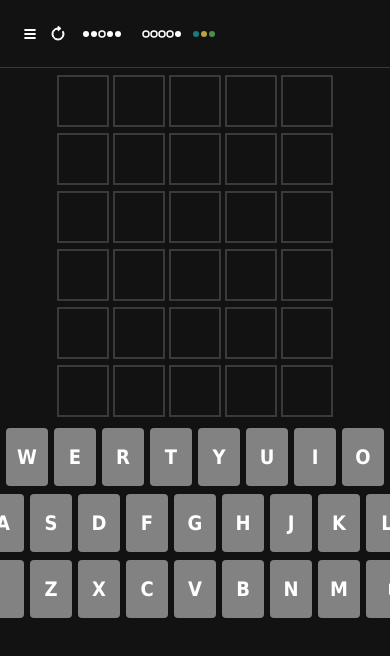
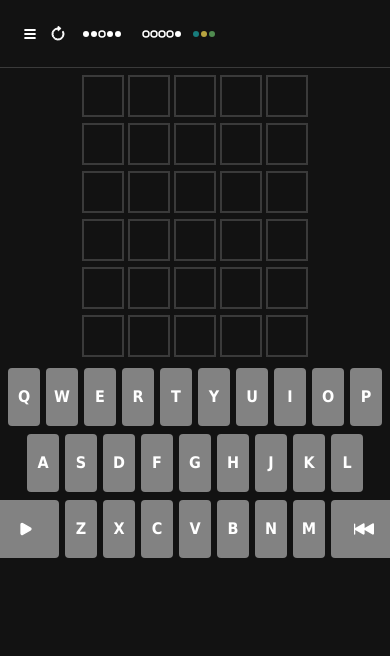
Before and after one commit to scarletti-ben/word-puzzle, a plain HTML site: page index.html in a window 390 px wide. Drawn offline with Linux system fonts and the light colour scheme.

Commit message:
added test media query for mobile devices

```diff
--- a/styles.css
+++ b/styles.css
@@ -11,6 +11,8 @@
   --colourI: rgb(0, 0, 0);
   --colourJ: rgb(24, 124, 124);
 }
+
+
 
 body, html {
   margin: 0;
@@ -201,3 +203,25 @@ body, html {
   top: 5%;
   transform: translate(-50%, -0%);
 }
+
+@media only screen and (max-width: 600px) {
+  .grid-square {
+    font-size: 16px;
+    height: 42px;
+    width: 42px;
+    margin: 2px;
+    user-select: none;
+  }
+
+  .keyboard-button {  height: 58px;
+    width: 32px;
+    margin: 3px;
+    font-size: 16px;
+    user-select: none;
+    border-radius: 4px;
+    border: none;
+    cursor: pointer;
+    background: rgb(129, 131, 132);
+    box-shadow: inset 0 0 0 var(--debug-outline) var(--colourE);
+  }
+}
```
Also changed, not shown: 1 other file.
